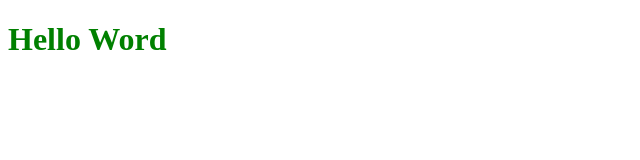
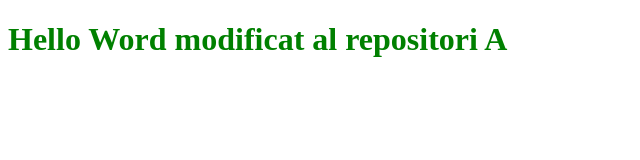
Before and after one commit to AnouarNaf/ProjecteED2, a plain HTML site: page index.html in a window 1280 px wide. Shown: the whole page, without its empty margins (0-640 px from the left). Drawn offline with Linux system fonts and the light colour scheme.

Commit message:
repositori a

```diff
--- a/index.html
+++ b/index.html
@@ -4,6 +4,6 @@
 <link rel="stylesheet" href="styles.css">
 </head>
 <body>
-<h1>Hello Word</h1>
+<h1>Hello Word modificat al repositori A</h1>
 </body>
 </html>
```
